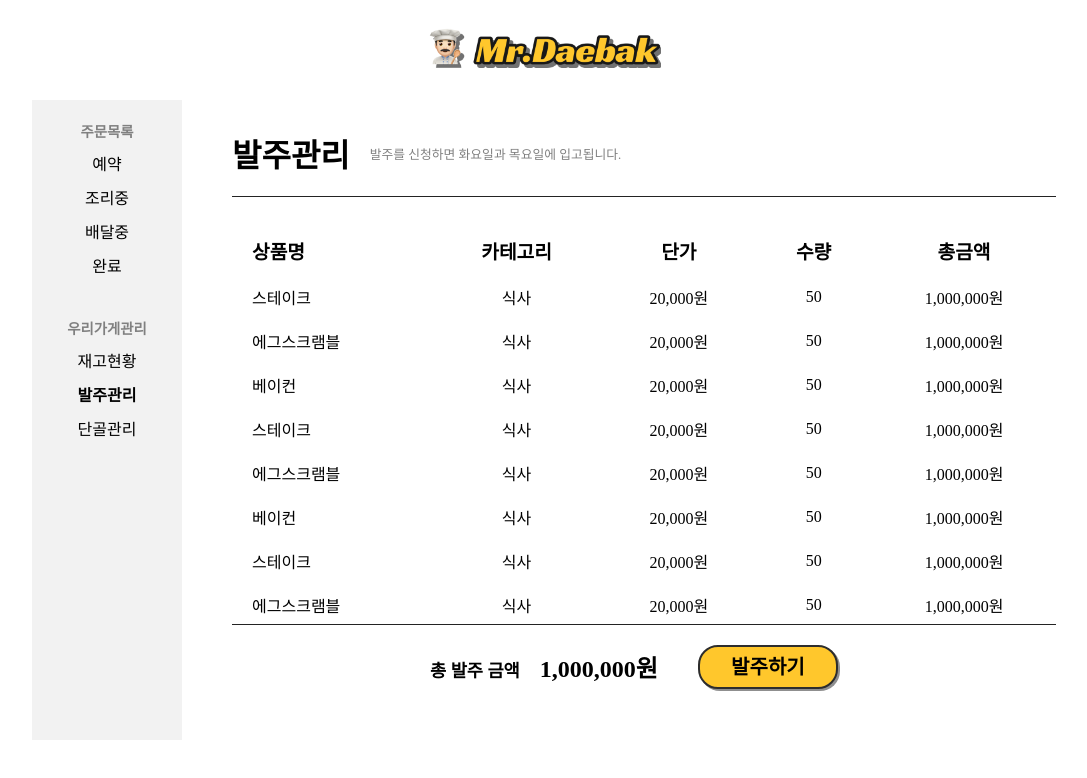
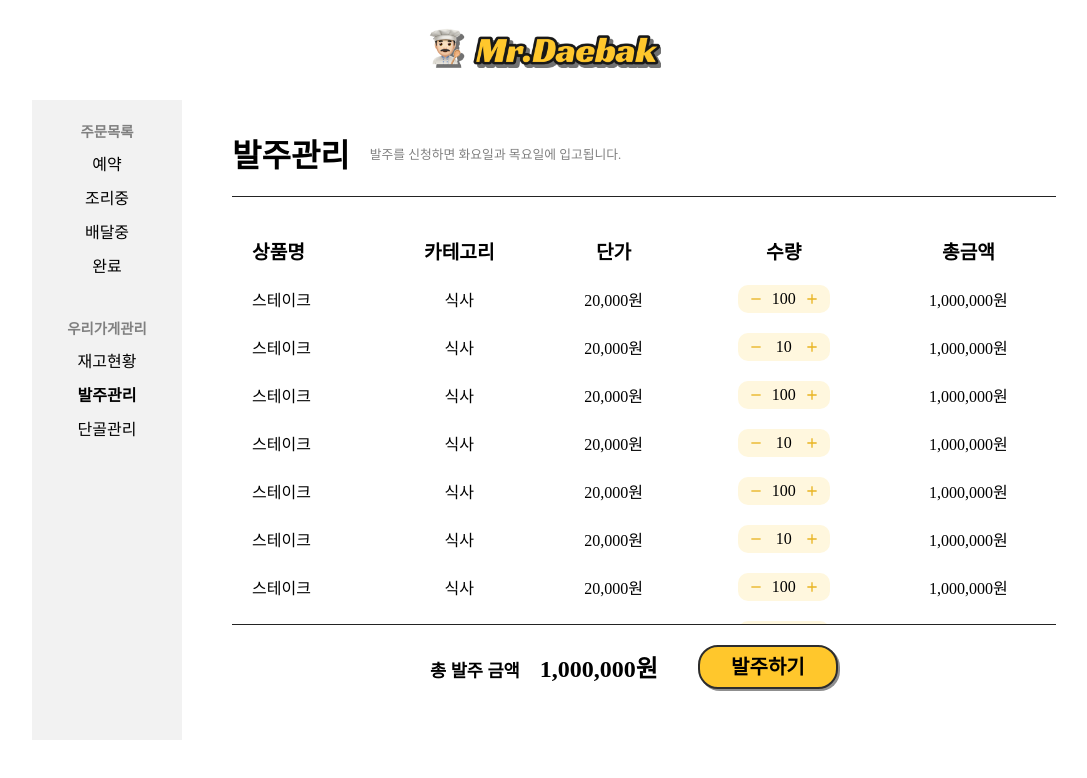
Before and after one commit to gaeguul/cowball-frontend, a React (Create React App) app: page /ingredientorder in a window 1280 px wide. Shown: the top 778 px of the page, without its empty margins (96-1183 px from the left). Built offline with nearby package versions, Linux system fonts and the light colour scheme; a web font is replaced by a local one.

Commit message:
[Refactor] 수량 버튼 수정

```diff
--- a/src/Component/IngredientList/index.js
+++ b/src/Component/IngredientList/index.js
@@ -1,5 +1,21 @@
 import React from 'react';
-import { HiPlusCircle, HiMinusCircle } from 'react-icons/hi';
+import { BiPlus, BiMinus } from 'react-icons/bi';
+
+function ArrivedNumberButton({ number }) {
+  return (
+    <div className='arrived-number-button-container'>
+      <div className='arrived-number-button'>
+        <div className='button-container'>
+          <BiMinus className='button' />
+        </div>
+        <div className='number'>{number}</div>
+        <div className='button-container'>
+          <BiPlus className='button ' />
+        </div>
+      </div>
+    </div>
+  );
+}
 
 function IngredientList() {
   return (
@@ -43,7 +59,9 @@ function IngredientList() {
                 <td>에그스크램블</td>
                 <td>식사</td>
                 <td>10</td>
-                <td>50</td>
+                <td>
+                  <ArrivedNumberButton number={100} />
+                </td>
                 <td>30</td>
                 <td>30</td>
               </tr>
@@ -51,14 +69,8 @@ function IngredientList() {
                 <td>와인</td>
                 <td>술</td>
                 <td>10</td>
-                <td className='alcohol-arrived'>
-                  <div className='button-container'>
-                    <HiMinusCircle className='button' />
-                  </div>
-                  <span className='number'>50</span>
-                  <div className='button-container'>
-                    <HiPlusCircle className='button' />
-                  </div>
+                <td>
+                  <ArrivedNumberButton number={40} />
                 </td>
                 <td>30</td>
                 <td>30</td>
@@ -67,14 +79,8 @@ function IngredientList() {
                 <td>샴페인</td>
                 <td>술</td>
                 <td>10</td>
-                <td className='alcohol-arrived'>
-                  <div className='button-container'>
-                    <HiMinusCircle className='button' />
-                  </div>
-                  <span className='number'>50</span>
-                  <div className='button-container'>
-                    <HiPlusCircle className='button' />
-                  </div>
+                <td>
+                  <ArrivedNumberButton number={10} />
                 </td>
                 <td>30</td>
                 <td>30</td>
--- /dev/null
+++ b/src/Component/IngredientOrder/OrderNumberButton.js
@@ -0,0 +1,20 @@
+import React from 'react';
+import { BiPlus, BiMinus } from 'react-icons/bi';
+
+function OrderNumberButton(props) {
+  return (
+    <div className='order-number-button-container'>
+      <div className='order-number-button'>
+        <div className='button-container'>
+          <BiMinus className='button' />
+        </div>
+        <div className='number'>{props.number}</div>
+        <div className='button-container'>
+          <BiPlus className='button ' />
+        </div>
+      </div>
+    </div>
+  );
+}
+
+export default OrderNumberButton;
--- a/src/Component/IngredientOrder/index.js
+++ b/src/Component/IngredientOrder/index.js
@@ -1,4 +1,5 @@
 import React from 'react';
+import OrderNumberButton from './OrderNumberButton';
 
 function IngredientOrder() {
   return (
@@ -25,63 +26,72 @@ function IngredientOrder() {
                   <td>스테이크</td>
                   <td>식사</td>
                   <td>20,000원</td>
-                  <td>50</td>
-                  <td>1,000,000원</td>
-                </tr>
-                <tr>
-                  <td>에그스크램블</td>
-                  <td>식사</td>
-                  <td>20,000원</td>
-                  <td>50</td>
-                  <td>1,000,000원</td>
-                </tr>
-                <tr>
-                  <td>베이컨</td>
-                  <td>식사</td>
-                  <td>20,000원</td>
-                  <td>50</td>
+                  <td>
+                    <OrderNumberButton number={100} />
+                  </td>
                   <td>1,000,000원</td>
                 </tr>
                 <tr>
                   <td>스테이크</td>
                   <td>식사</td>
                   <td>20,000원</td>
-                  <td>50</td>
-                  <td>1,000,000원</td>
-                </tr>
-                <tr>
-                  <td>에그스크램블</td>
-                  <td>식사</td>
-                  <td>20,000원</td>
-                  <td>50</td>
-                  <td>1,000,000원</td>
-                </tr>
-                <tr>
-                  <td>베이컨</td>
-                  <td>식사</td>
-                  <td>20,000원</td>
-                  <td>50</td>
+                  <td>
+                    <OrderNumberButton number={10} />
+                  </td>
                   <td>1,000,000원</td>
                 </tr>
                 <tr>
                   <td>스테이크</td>
                   <td>식사</td>
                   <td>20,000원</td>
-                  <td>50</td>
+                  <td>
+                    <OrderNumberButton number={100} />
+                  </td>
                   <td>1,000,000원</td>
                 </tr>
                 <tr>
-                  <td>에그스크램블</td>
+                  <td>스테이크</td>
                   <td>식사</td>
                   <td>20,000원</td>
-                  <td>50</td>
+                  <td>
+                    <OrderNumberButton number={10} />
+                  </td>
                   <td>1,000,000원</td>
                 </tr>
                 <tr>
-                  <td>베이컨</td>
+                  <td>스테이크</td>
                   <td>식사</td>
                   <td>20,000원</td>
-                  <td>50</td>
+                  <td>
+                    <OrderNumberButton number={100} />
+                  </td>
+                  <td>1,000,000원</td>
+                </tr>
+                <tr>
+                  <td>스테이크</td>
+                  <td>식사</td>
+                  <td>20,000원</td>
+                  <td>
+                    <OrderNumberButton number={10} />
+                  </td>
+                  <td>1,000,000원</td>
+                </tr>
+                <tr>
+                  <td>스테이크</td>
+                  <td>식사</td>
+                  <td>20,000원</td>
+                  <td>
+                    <OrderNumberButton number={100} />
+                  </td>
+                  <td>1,000,000원</td>
+                </tr>
+                <tr>
+                  <td>스테이크</td>
+                  <td>식사</td>
+                  <td>20,000원</td>
+                  <td>
+                    <OrderNumberButton number={10} />
+                  </td>
                   <td>1,000,000원</td>
                 </tr>
               </tbody>
--- a/src/scss/component/_ingredientlist.scss
+++ b/src/scss/component/_ingredientlist.scss
@@ -62,29 +62,38 @@
         background-color: #f5f5f5;
       }
 
-      .alcohol-arrived {
+      .arrived-number-button-container {
         display: flex;
         justify-content: center;
         align-items: center;
 
-        .button-container {
-          color: #b1b1b1;
+        .arrived-number-button {
           display: flex;
-          align-items: flex-end;
+          flex-direction: row;
+          padding: 5px 5px;
+          border-radius: 10px;
 
-          :hover {
-            color: #ffc72c;
+          background-color: rgb(255, 247, 222);
+
+          .button-container {
+            display: flex;
+            align-items: center;
+            padding: 0px 5px;
+
+            .button {
+              color: #e9b422;
+
+              &:hover {
+                border-radius: 50%;
+                background-color: #e9b422;
+                color: white;
+              }
+            }
           }
 
-          .button {
-            height: 20px;
-            width: 20px;
+          .number {
+            width: 30px;
           }
-        }
-
-        .number {
-          margin-left: 5px;
-          margin-right: 5px;
         }
       }
     }
--- a/src/scss/component/_ingredientorder.scss
+++ b/src/scss/component/_ingredientorder.scss
@@ -63,8 +63,43 @@
           text-align: left;
         }
 
-        tr:hover {
-          background-color: #f5f5f5;
+        // tr:hover {
+        //   background-color: #f5f5f5;
+        // }
+
+        .order-number-button-container {
+          display: flex;
+          justify-content: center;
+          align-items: center;
+
+          .order-number-button {
+            display: flex;
+            flex-direction: row;
+            padding: 5px 5px;
+            border-radius: 10px;
+
+            background-color: rgb(255, 247, 222);
+
+            .button-container {
+              display: flex;
+              align-items: center;
+              padding: 0px 5px;
+
+              .button {
+                color: #e9b422;
+
+                &:hover {
+                  border-radius: 50%;
+                  background-color: #e9b422;
+                  color: white;
+                }
+              }
+            }
+
+            .number {
+              width: 30px;
+            }
+          }
         }
       }
     }
```
